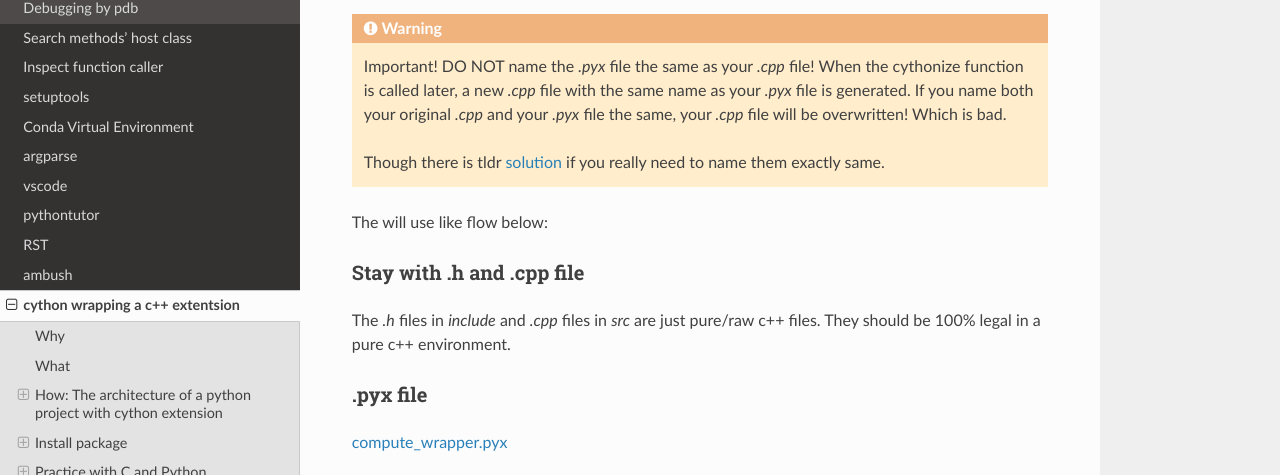
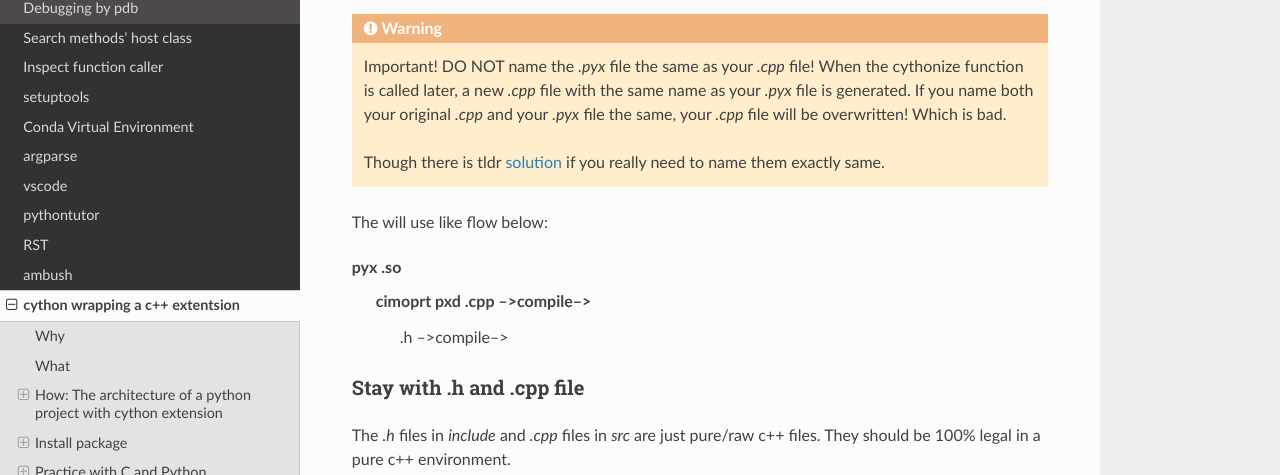
Before and after one commit to ke-zhang-rd/krystal, a Sphinx documentation site: the page built from docs/source/cython.rst, in a window 1280 px wide and 900 px high, scrolled down 1250 px, cut to the strip 0-475 px from the top of the window. Built offline with Sphinx 7.4.7 and the Read the Docs theme 2.0.0, drawn with Linux system fonts in a browser that asks for light colours.

Commit message:
Update cython.rst

```diff
--- a/docs/source/cython.rst
+++ b/docs/source/cython.rst
@@ -76,10 +76,11 @@
     :align: center
 
 
-    	content 	cythonize	cpp	-->compile-->
-    pyx									.so
-    	cimoprt pxd  	cpp			-->compile-->
-    	 		h			-->compile-->
+	content 	cythonize	.cpp	-->compile-->
+pyx									.so
+	cimoprt pxd  	.cpp			-->compile-->
+			.h			-->compile-->
+
 
 Stay with .h and .cpp file
 --------------------------
```
